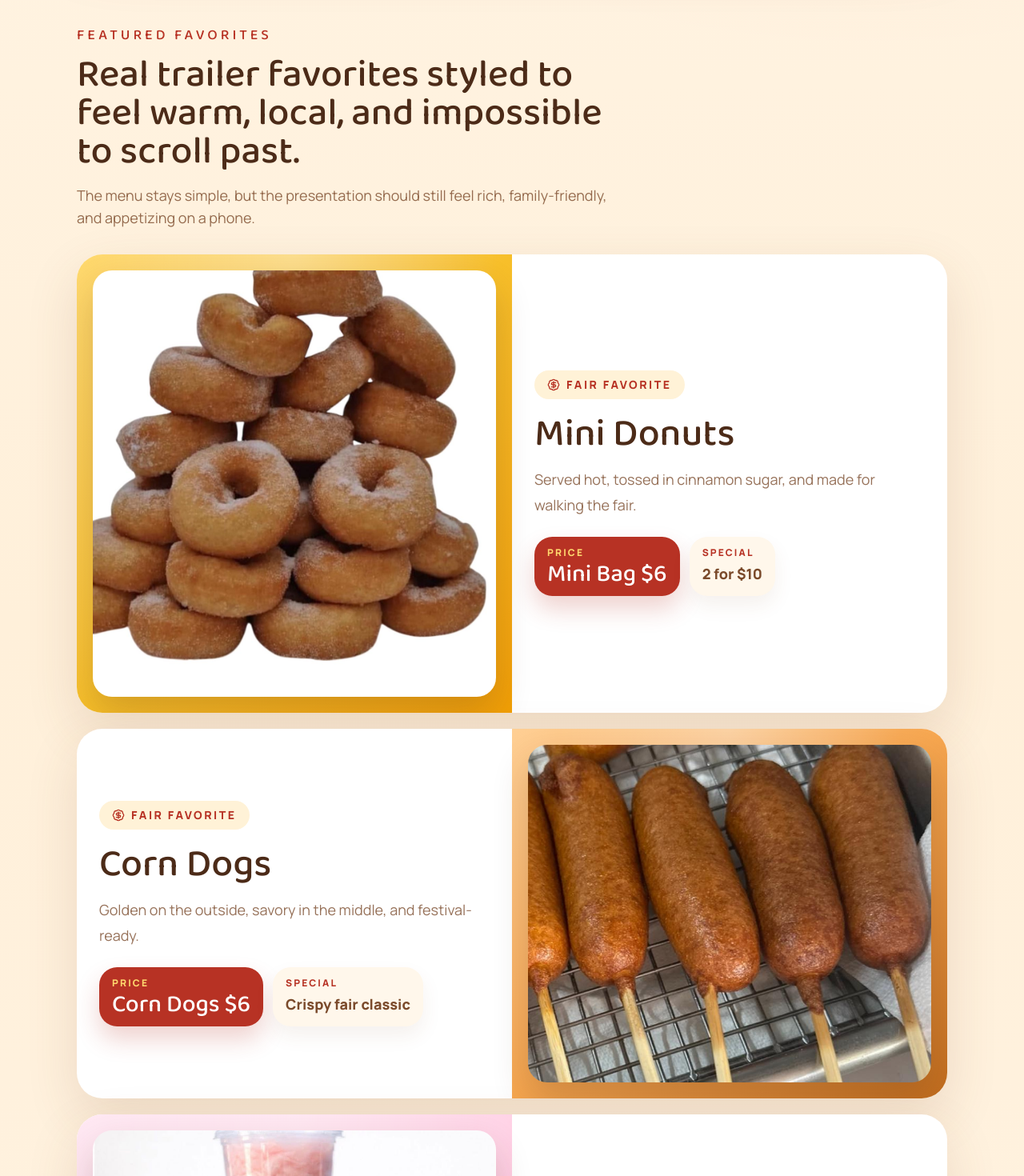
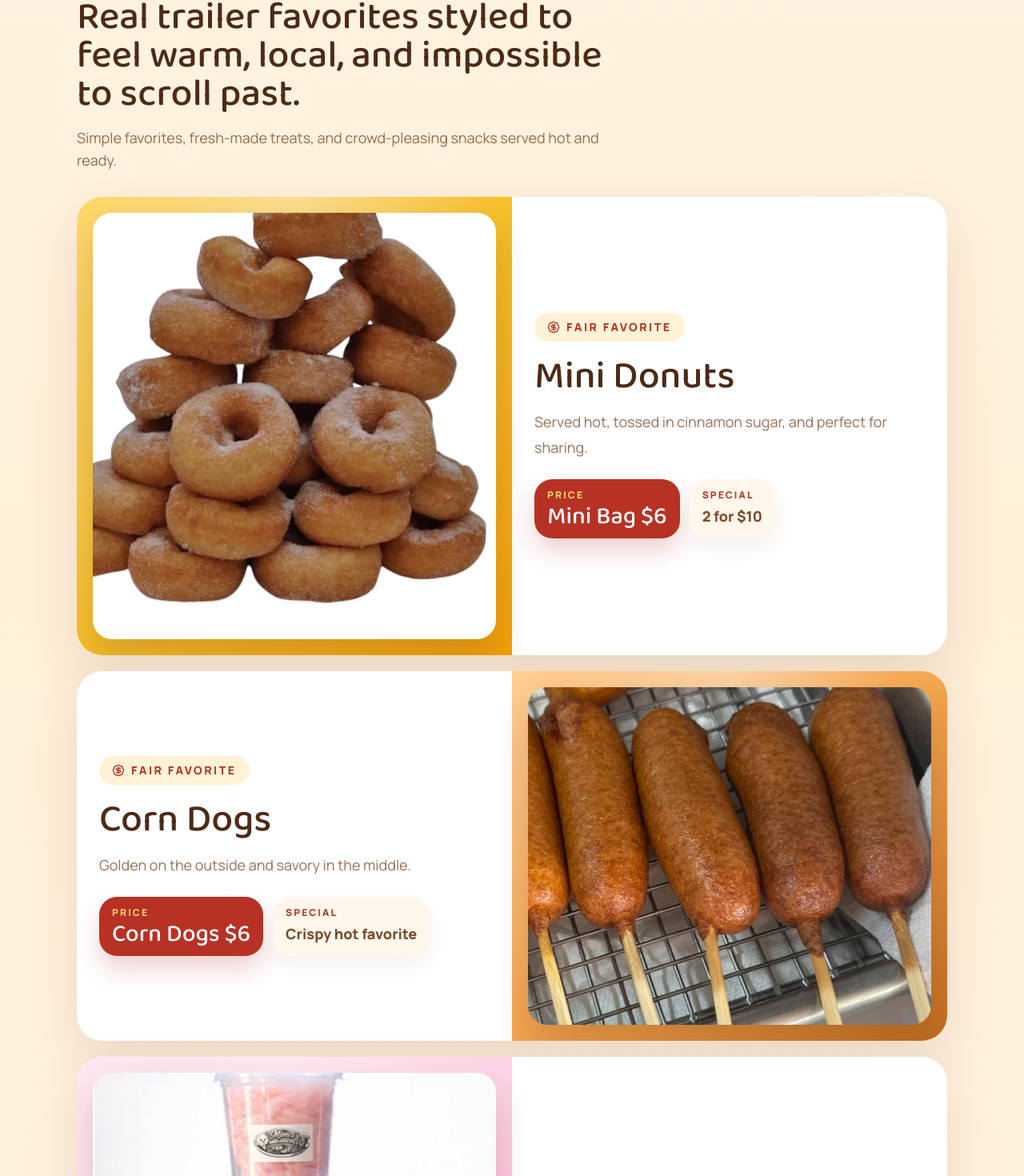
Before and after one commit to wertishjose/big-daves-mini-donuts, a React (Vite) app: page / in a window 1280 px wide. Shown: the part 1925-3395 px from the top of the page at 80% size. Built offline with nearby package versions, Linux system fonts and the light colour scheme; no server answers; the database is empty.

Commit message:
Refine site copy and messaging

```diff
--- a/src/components/DonutAlertsSection.jsx
+++ b/src/components/DonutAlertsSection.jsx
@@ -34,7 +34,7 @@ export function DonutAlertsSection() {
                   <Send className="h-4 w-4" />
                 </button>
               </div>
-              <p className="mt-3 text-sm text-white/70">Signup is a front-end placeholder for V1.</p>
+              <p className="mt-3 text-sm text-white/70">Join the list for schedule updates, new stops, and special menu announcements.</p>
             </form>
           </div>
         </div>
--- a/src/components/FeaturedFavoritesSection.jsx
+++ b/src/components/FeaturedFavoritesSection.jsx
@@ -9,7 +9,7 @@ export function FeaturedFavoritesSection({ items }) {
         <SectionHeading
           eyebrow="Featured Favorites"
           title="Real trailer favorites styled to feel warm, local, and impossible to scroll past."
-          body="The menu stays simple, but the presentation should still feel rich, family-friendly, and appetizing on a phone."
+          body="Simple favorites, fresh-made treats, and crowd-pleasing snacks served hot and ready."
         />
 
         <div className="mt-8 space-y-5">
--- a/src/components/LiveLocationSection.jsx
+++ b/src/components/LiveLocationSection.jsx
@@ -12,7 +12,6 @@ export function LiveLocationSection({ location }) {
             <SectionHeading
               eyebrow="Find Big Dave Today 🍩"
               title="The fastest way to figure out where the trailer is right now."
-              body="Built as the operational centerpiece of the site, with today's stop, current hours, live status, and one-tap directions all in the same place."
               tone="light"
             />
             <div className="mt-8 grid gap-5 lg:grid-cols-[0.94fr_1.06fr]">
--- a/src/components/TestimonialsSection.jsx
+++ b/src/components/TestimonialsSection.jsx
@@ -22,8 +22,7 @@ export function TestimonialsSection({ testimonials }) {
       <div className="section-shell">
         <SectionHeading
           eyebrow="Reviews"
-          title="Real local praise that makes the trailer feel trusted before the first bite."
-          body="These are adapted from real Facebook recommendations, restyled here as clean testimonial cards instead of screenshot embeds."
+          body="Local customers sharing their favorite stops, snacks, and sweet treats from the trailer."
           align="center"
         />
 
--- a/src/data/mockData.js
+++ b/src/data/mockData.js
@@ -25,7 +25,7 @@ export const defaultSiteContent = {
       name: "Mini Donuts",
       price: "Mini Bag $6",
       bonus: "2 for $10",
-      description: "Served hot, tossed in cinnamon sugar, and made for walking the fair.",
+      description: "Served hot, tossed in cinnamon sugar, and perfect for sharing.",
       image: "/images/696765913_122263167566059769_5243532634088996136_n.jpg",
       accent: "from-golden-soft via-golden to-[#f29f05]",
     },
@@ -33,8 +33,8 @@ export const defaultSiteContent = {
       id: "corn-dogs",
       name: "Corn Dogs",
       price: "Corn Dogs $6",
-      bonus: "Crispy fair classic",
-      description: "Golden on the outside, savory in the middle, and festival-ready.",
+      bonus: "Crispy hot favorite",
+      description: "Golden on the outside and savory in the middle.",
       image: "/images/697262911_122263167326059769_8878770367604943364_n.jpg",
       accent: "from-[#ffcf94] via-[#f6a64f] to-[#c16c1d]",
     },
@@ -43,7 +43,7 @@ export const defaultSiteContent = {
       name: "Cotton Candy",
       price: "Cotton Candy $5",
       bonus: "Carnival favorite",
-      description: "A bright, fluffy fairground extra that rounds out the trailer's sweetest stops.",
+      description: "A bright, fluffy treat that adds something sweet to the menu.",
       image: "/images/cotton-candy.jpg",
       accent: "from-[#ffe7f2] via-[#ffd1e5] to-[#ff9ccc]",
     },
```
